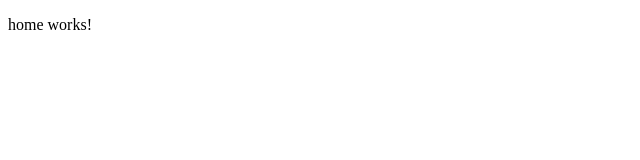
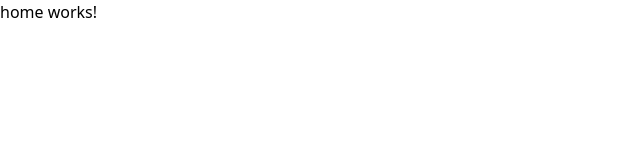
Before and after one commit to atheodosiou/subscriptions-client, an Angular app: page /home in a window 1280 px wide. Shown: the top 160 px of the page, without its empty margins (0-640 px from the left). Built offline with nearby package versions, Linux system fonts and the light colour scheme.

Commit message:
Add tailwind css

```diff
--- a/package.json
+++ b/package.json
@@ -34,6 +34,7 @@
     "karma-coverage": "~2.1.0",
     "karma-jasmine": "~4.0.0",
     "karma-jasmine-html-reporter": "~1.7.0",
+    "tailwindcss": "^3.2.4",
     "typescript": "~4.6.2"
   }
 }
--- a/src/styles.scss
+++ b/src/styles.scss
@@ -1 +1,4 @@
-/* You can add global styles to this file, and also import other style files */
+//Tailwind imports
+@import 'tailwindcss/base';
+@import 'tailwindcss/components';
+@import 'tailwindcss/utilities';
--- /dev/null
+++ b/tailwind.config.js
@@ -0,0 +1,13 @@
+/** @type {import('tailwindcss').Config} */
+module.exports = {
+  mode: "jit",
+  content: [],
+  theme: {
+    extend: {},
+  },
+  plugins: [],
+  purge: {
+    enabled: true,
+    content: ["./src/**/*.{html,ts}"],
+  },
+};
```
Also changed, not shown: 1 other file (tests, documents, lock files or other folders).
